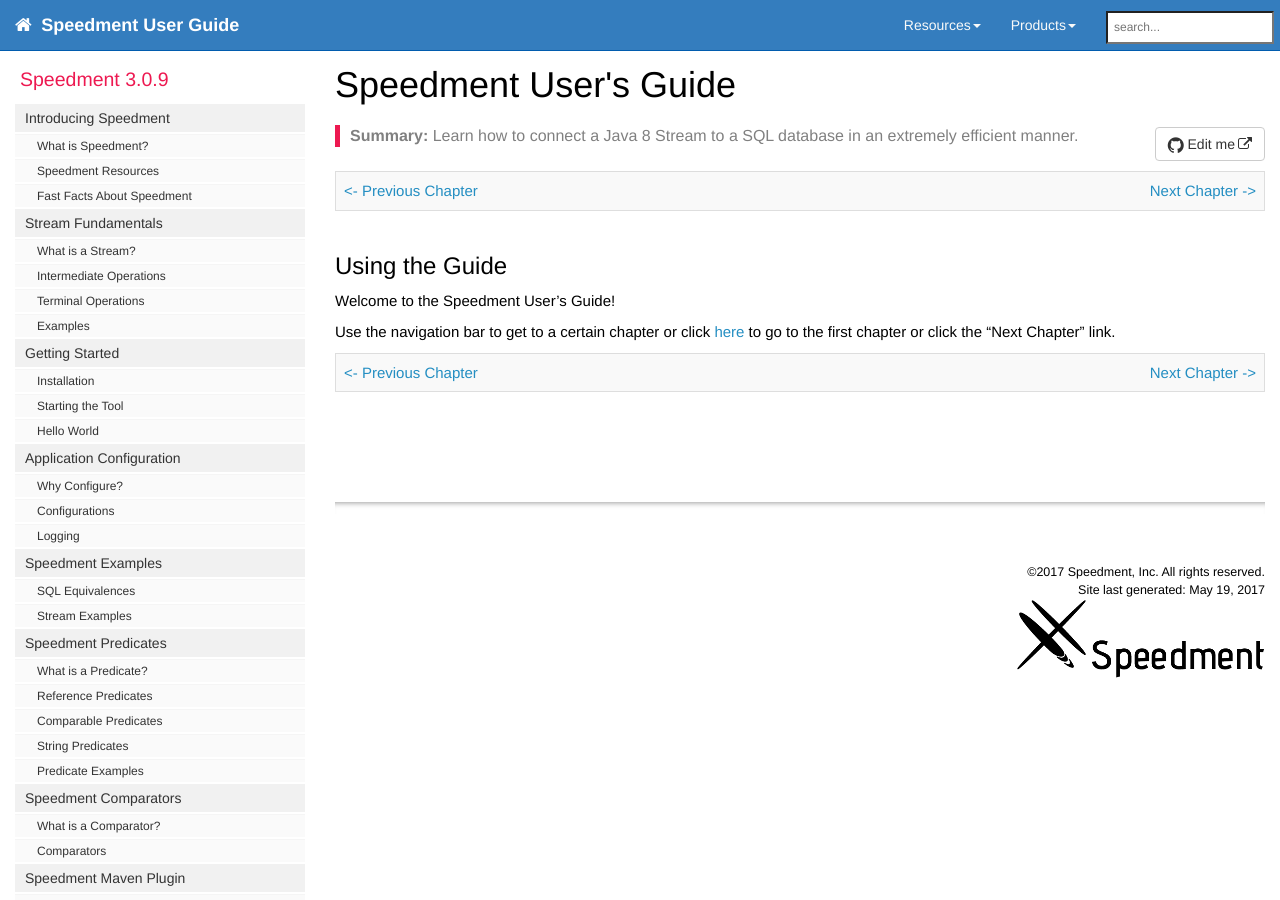
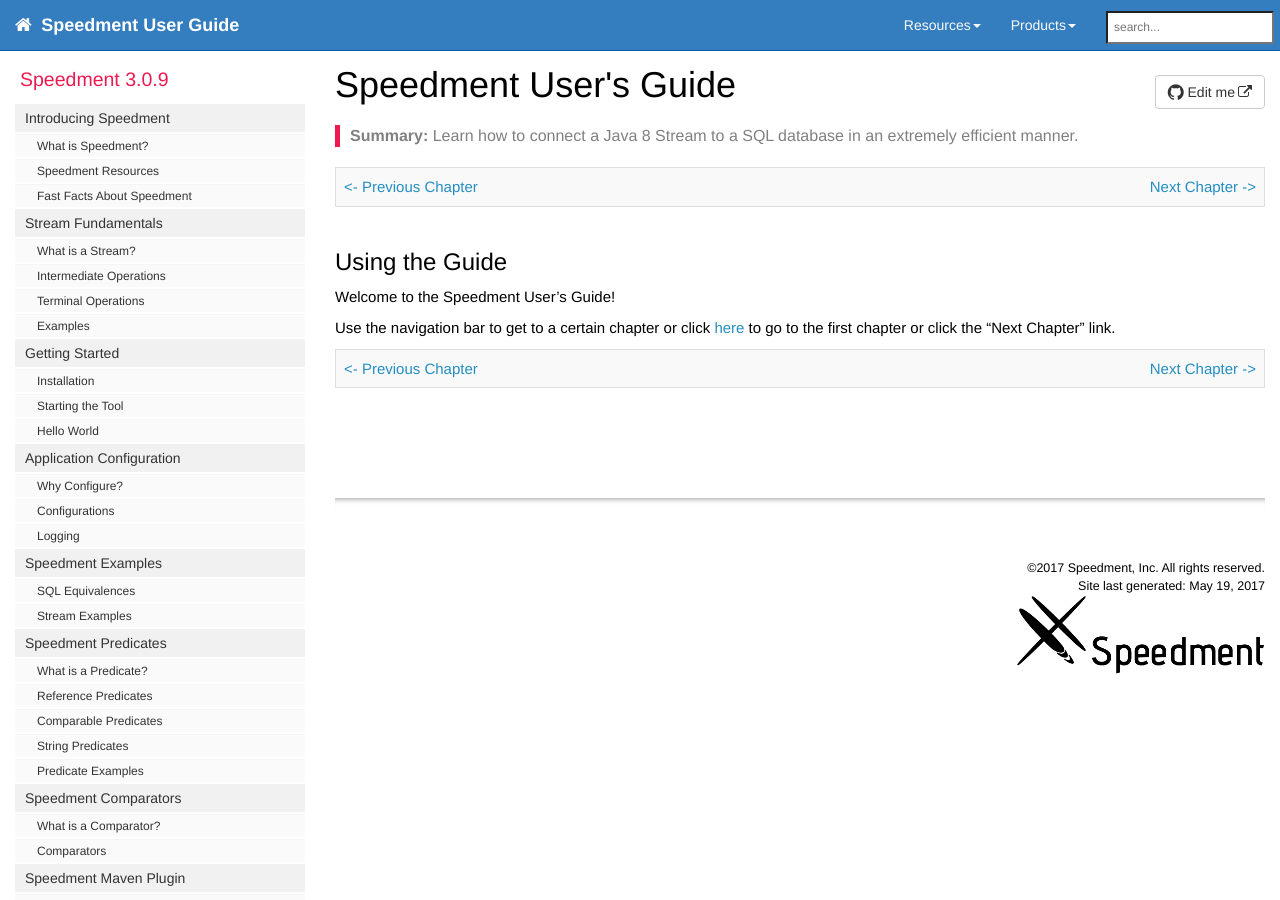
Before and after one commit to speedment/speedment-doc, a Jekyll site: the page built from index.md, in a window 1280 px wide and 900 px high. Built offline with Jekyll 4.4.1, drawn with Linux system fonts in a browser that asks for light colours; nearby versions of some CDN libraries; comment, search, counter and statistics services are not loaded.

Commit message:
Update page.html

```diff
--- a/_layouts/page.html
+++ b/_layouts/page.html
@@ -4,6 +4,9 @@
 
 <div class="post-header">
    <h1 id="top" class="post-title-main">{{ page.title }}</h1>
+   {% if site.github_editme_path %}
+   <a target="_blank" href="https://github.com/{{site.github_editme_path}}{% unless page.url contains "index.html" %}pages/{% endunless %}{{page.folder}}{{page.url | remove: ".html" | append: ".md"}}" class="btn btn-default githubEditButton" role="button"><i class="fa fa-github fa-lg"></i> Edit me</a>
+   {% endif %}
 </div>
 
 {% if page.simple_map == true %}
@@ -38,14 +41,7 @@
     {% include toc.html %}
     {% endunless %}
 
-
-    {% if site.github_editme_path %}
-
-    <a target="_blank" href="https://github.com/{{site.github_editme_path}}{% unless page.url contains "index.html" %}pages/{% endunless %}{{page.folder}}{{page.url | remove: ".html" | append: ".md"}}" class="btn btn-default githubEditButton" role="button"><i class="fa fa-github fa-lg"></i> Edit me</a>
-
-    {% endif %}
-
-  {{content}}
+    {{content}}
 
     <div class="tags">
         {% if page.tags != null %}
```
